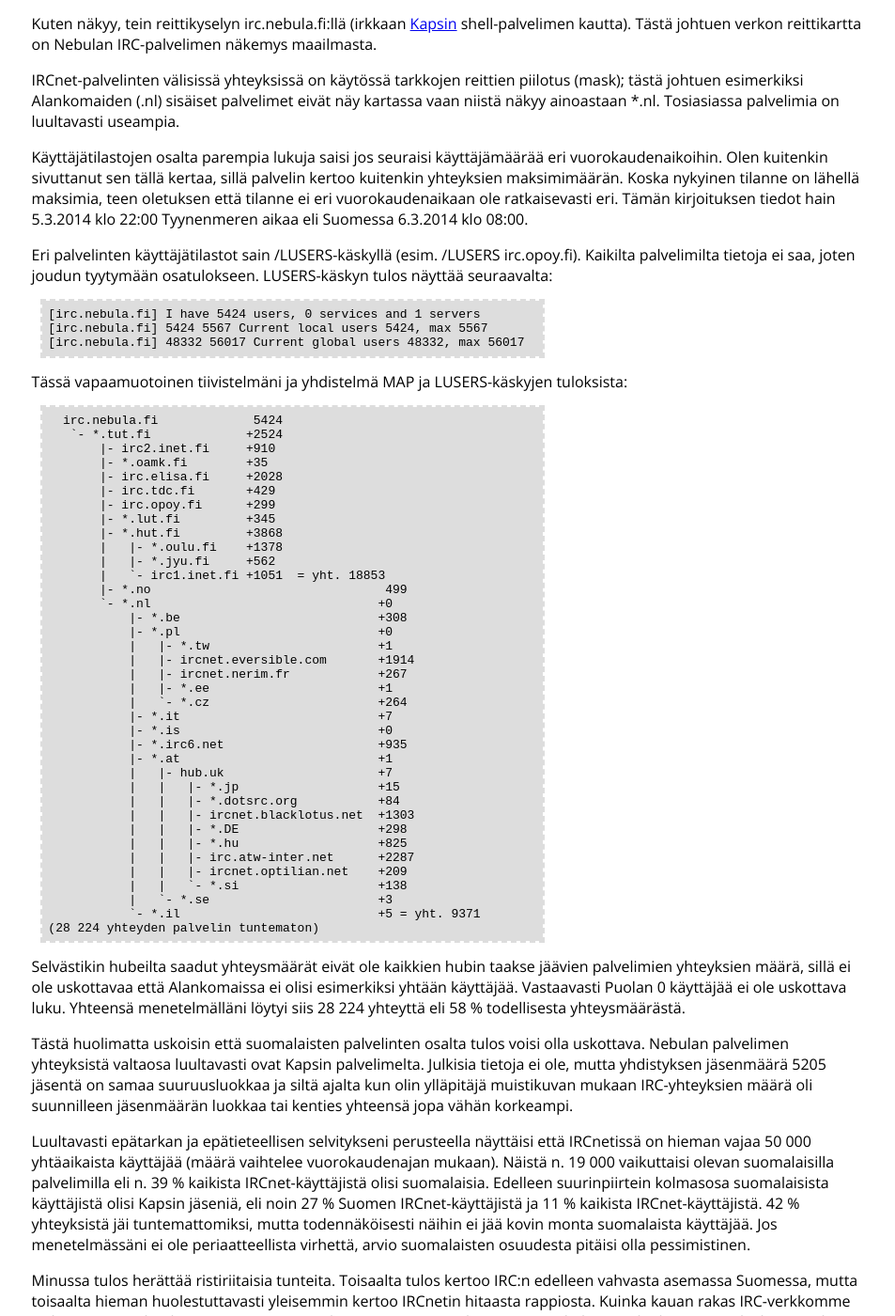
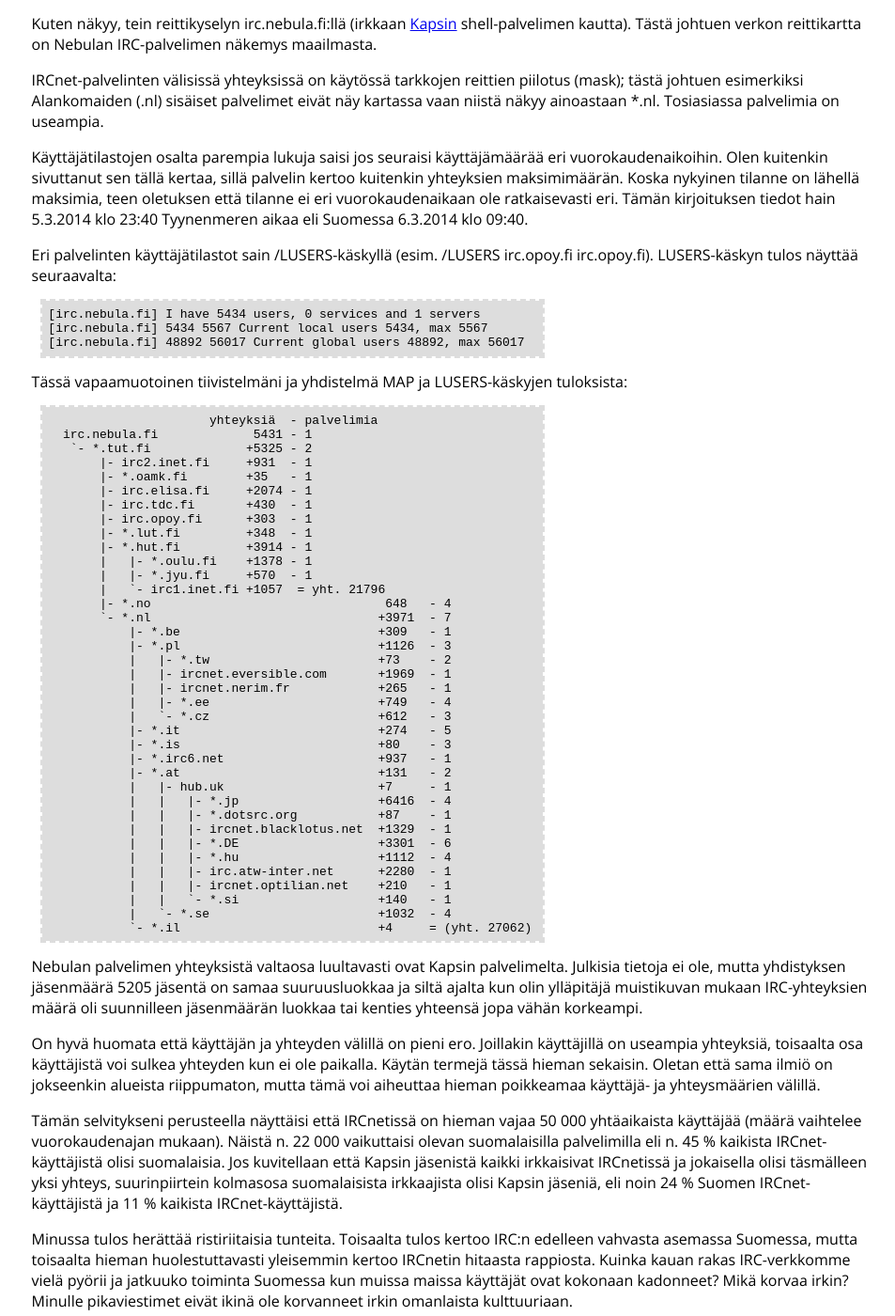
Before and after one commit to joneskoo/joneskoo.yx.fi, a Jekyll site: the page built from blog/_posts/2014-03-05-ircnet-tilastoja.markdown, in a window 1280 px wide and 1400 px high, scrolled down 1507 px. Shown: the whole window at 94% size, without its empty margins (165-1118 px from the left). Built offline with Jekyll 4.4.1, drawn with Linux system fonts in a browser that asks for light colours; Markdown is read by kramdown in place of the engine named in the settings; some of the changed text lies outside the part shown.

Commit message:
Päivitetty tuloksia

```diff
--- a/blog/_posts/2014-03-05-ircnet-tilastoja.markdown
+++ b/blog/_posts/2014-03-05-ircnet-tilastoja.markdown
@@ -7,7 +7,7 @@
 excerpt: |-
   Tein pikaisen katsauksen IRCnet-verkon hetkellisiin käyttäjämääriin ja
   erityisesti verkon suomalaisten käyttäjien osuuteen. Tutkimukseni
-  perusteella näyttäisi että jopa 39&nbsp;% IRCnetin käyttäjistä voisi
+  perusteella näyttäisi että jopa 45&nbsp;% IRCnetin käyttäjistä voisi
   olla suomalaisia. Irkin tulevaisuus herättää kysymyksiä.
 ---
 
@@ -68,88 +68,87 @@
 shell-palvelimen kautta). Tästä johtuen verkon reittikartta on Nebulan
 IRC-palvelimen näkemys maailmasta.
 
-IRCnet-palvelinten välisissä yhteyksissä on käytössä tarkkojen reittien piilotus (mask); tästä johtuen esimerkiksi Alankomaiden (.nl) sisäiset palvelimet eivät näy kartassa vaan niistä näkyy ainoastaan *.nl. Tosiasiassa palvelimia on luultavasti useampia.
+IRCnet-palvelinten välisissä yhteyksissä on käytössä tarkkojen reittien piilotus (mask); tästä johtuen esimerkiksi Alankomaiden (.nl) sisäiset palvelimet eivät näy kartassa vaan niistä näkyy ainoastaan *.nl. Tosiasiassa palvelimia on useampia.
 
 Käyttäjätilastojen osalta parempia lukuja saisi jos seuraisi käyttäjämäärää eri
 vuorokaudenaikoihin. Olen kuitenkin sivuttanut sen tällä kertaa, sillä palvelin
 kertoo kuitenkin yhteyksien maksimimäärän. Koska nykyinen tilanne on lähellä
 maksimia, teen oletuksen että tilanne ei eri vuorokaudenaikaan ole
-ratkaisevasti eri. Tämän kirjoituksen tiedot hain 5.3.2014 klo 22:00
-Tyynenmeren aikaa eli Suomessa 6.3.2014 klo 08:00.
+ratkaisevasti eri. Tämän kirjoituksen tiedot hain 5.3.2014 klo 23:40
+Tyynenmeren aikaa eli Suomessa 6.3.2014 klo 09:40.
 
 Eri palvelinten käyttäjätilastot sain /LUSERS-käskyllä (esim. /LUSERS
-irc.opoy.fi). Kaikilta palvelimilta tietoja ei saa, joten joudun tyytymään
-osatulokseen. LUSERS-käskyn tulos näyttää seuraavalta:
+irc.opoy.fi irc.opoy.fi). LUSERS-käskyn tulos näyttää seuraavalta:
 
 <pre>
-[irc.nebula.fi] I have 5424 users, 0 services and 1 servers
-[irc.nebula.fi] 5424 5567 Current local users 5424, max 5567
-[irc.nebula.fi] 48332 56017 Current global users 48332, max 56017
+[irc.nebula.fi] I have 5434 users, 0 services and 1 servers
+[irc.nebula.fi] 5434 5567 Current local users 5434, max 5567
+[irc.nebula.fi] 48892 56017 Current global users 48892, max 56017
 </pre>
 
 Tässä vapaamuotoinen tiivistelmäni ja yhdistelmä MAP ja LUSERS-käskyjen
 tuloksista:
 
 <pre>
-  irc.nebula.fi             5424
-   `- *.tut.fi             +2524
-       |- irc2.inet.fi     +910
-       |- *.oamk.fi        +35
-       |- irc.elisa.fi     +2028
-       |- irc.tdc.fi       +429
-       |- irc.opoy.fi      +299
-       |- *.lut.fi         +345
-       |- *.hut.fi         +3868
-       |   |- *.oulu.fi    +1378
-       |   |- *.jyu.fi     +562
-       |   `- irc1.inet.fi +1051  = yht. 18853
-       |- *.no                                499
-       `- *.nl                               +0
-           |- *.be                           +308
-           |- *.pl                           +0
-           |   |- *.tw                       +1
-           |   |- ircnet.eversible.com       +1914
-           |   |- ircnet.nerim.fr            +267
-           |   |- *.ee                       +1
-           |   `- *.cz                       +264
-           |- *.it                           +7
-           |- *.is                           +0
-           |- *.irc6.net                     +935
-           |- *.at                           +1
-           |   |- hub.uk                     +7
-           |   |   |- *.jp                   +15
-           |   |   |- *.dotsrc.org           +84
-           |   |   |- ircnet.blacklotus.net  +1303
-           |   |   |- *.DE                   +298
-           |   |   |- *.hu                   +825
-           |   |   |- irc.atw-inter.net      +2287
-           |   |   |- ircnet.optilian.net    +209
-           |   |   `- *.si                   +138
-           |   `- *.se                       +3
-           `- *.il                           +5 = yht. 9371
-(28 224 yhteyden palvelin tuntematon)
+                      yhteyksiä  - palvelimia
+  irc.nebula.fi             5431 - 1
+   `- *.tut.fi             +5325 - 2
+       |- irc2.inet.fi     +931  - 1
+       |- *.oamk.fi        +35   - 1
+       |- irc.elisa.fi     +2074 - 1
+       |- irc.tdc.fi       +430  - 1
+       |- irc.opoy.fi      +303  - 1
+       |- *.lut.fi         +348  - 1
+       |- *.hut.fi         +3914 - 1
+       |   |- *.oulu.fi    +1378 - 1
+       |   |- *.jyu.fi     +570  - 1
+       |   `- irc1.inet.fi +1057  = yht. 21796
+       |- *.no                                648   - 4
+       `- *.nl                               +3971  - 7
+           |- *.be                           +309   - 1
+           |- *.pl                           +1126  - 3
+           |   |- *.tw                       +73    - 2
+           |   |- ircnet.eversible.com       +1969  - 1
+           |   |- ircnet.nerim.fr            +265   - 1
+           |   |- *.ee                       +749   - 4
+           |   `- *.cz                       +612   - 3
+           |- *.it                           +274   - 5
+           |- *.is                           +80    - 3
+           |- *.irc6.net                     +937   - 1
+           |- *.at                           +131   - 2
+           |   |- hub.uk                     +7     - 1
+           |   |   |- *.jp                   +6416  - 4
+           |   |   |- *.dotsrc.org           +87    - 1
+           |   |   |- ircnet.blacklotus.net  +1329  - 1
+           |   |   |- *.DE                   +3301  - 6
+           |   |   |- *.hu                   +1112  - 4
+           |   |   |- irc.atw-inter.net      +2280  - 1
+           |   |   |- ircnet.optilian.net    +210   - 1
+           |   |   `- *.si                   +140   - 1
+           |   `- *.se                       +1032  - 4
+           `- *.il                           +4     = (yht. 27062)
 </pre>
 
-Selvästikin hubeilta saadut yhteysmäärät eivät ole kaikkien hubin taakse
-jäävien palvelimien yhteyksien määrä, sillä ei ole uskottavaa että Alankomaissa
-ei olisi esimerkiksi yhtään käyttäjää. Vastaavasti Puolan 0 käyttäjää ei ole
-uskottava luku. Yhteensä menetelmälläni löytyi siis 28&nbsp;224 yhteyttä eli 58&nbsp;% todellisesta yhteysmäärästä.
+Nebulan palvelimen yhteyksistä valtaosa luultavasti ovat Kapsin palvelimelta.
+Julkisia tietoja ei ole, mutta yhdistyksen jäsenmäärä 5205 jäsentä on samaa
+suuruusluokkaa ja siltä ajalta kun olin ylläpitäjä muistikuvan mukaan
+IRC-yhteyksien määrä oli suunnilleen jäsenmäärän luokkaa tai kenties yhteensä
+jopa vähän korkeampi.
 
-Tästä huolimatta uskoisin että suomalaisten palvelinten osalta tulos voisi olla
-uskottava. Nebulan palvelimen yhteyksistä valtaosa luultavasti ovat Kapsin
-palvelimelta. Julkisia tietoja ei ole, mutta yhdistyksen jäsenmäärä 5205
-jäsentä on samaa suuruusluokkaa ja siltä ajalta kun olin ylläpitäjä muistikuvan mukaan IRC-yhteyksien määrä oli suunnilleen jäsenmäärän luokkaa tai kenties yhteensä jopa vähän korkeampi.
+On hyvä huomata että käyttäjän ja yhteyden välillä on pieni ero. Joillakin
+käyttäjillä on useampia yhteyksiä, toisaalta osa käyttäjistä voi sulkea
+yhteyden kun ei ole paikalla. Käytän termejä tässä hieman sekaisin. Oletan että
+sama ilmiö on jokseenkin alueista riippumaton, mutta tämä voi aiheuttaa hieman
+poikkeamaa käyttäjä- ja yhteysmäärien välillä.
 
-Luultavasti epätarkan ja epätieteellisen selvitykseni perusteella näyttäisi
-että IRCnetissä on hieman vajaa 50&nbsp;000 yhtäaikaista käyttäjää (määrä
-vaihtelee vuorokaudenajan mukaan). Näistä n. 19&nbsp;000 vaikuttaisi olevan
-suomalaisilla palvelimilla eli n. 39&nbsp;% kaikista IRCnet-käyttäjistä olisi
-suomalaisia. Edelleen suurinpiirtein kolmasosa suomalaisista käyttäjistä olisi
-Kapsin jäseniä, eli noin 27&nbsp;% Suomen IRCnet-käyttäjistä ja 11&nbsp;%
-kaikista IRCnet-käyttäjistä. 42&nbsp;% yhteyksistä jäi tuntemattomiksi, mutta
-todennäköisesti näihin ei jää kovin monta suomalaista käyttäjää. Jos
-menetelmässäni ei ole periaatteellista virhettä, arvio suomalaisten osuudesta
-pitäisi olla pessimistinen.
+Tämän selvitykseni perusteella näyttäisi että IRCnetissä on hieman vajaa
+50&nbsp;000 yhtäaikaista käyttäjää (määrä vaihtelee vuorokaudenajan mukaan).
+Näistä n. 22&nbsp;000 vaikuttaisi olevan suomalaisilla palvelimilla eli n.
+45&nbsp;% kaikista IRCnet-käyttäjistä olisi suomalaisia. Jos kuvitellaan että
+Kapsin jäsenistä kaikki irkkaisivat IRCnetissä ja jokaisella olisi täsmälleen
+yksi yhteys, suurinpiirtein kolmasosa suomalaisista irkkaajista olisi Kapsin
+jäseniä, eli noin 24&nbsp;% Suomen IRCnet-käyttäjistä ja 11&nbsp;% kaikista
+IRCnet-käyttäjistä.
 
 Minussa tulos herättää ristiriitaisia tunteita. Toisaalta tulos kertoo IRC:n
 edelleen vahvasta asemassa Suomessa, mutta toisaalta hieman huolestuttavasti
@@ -160,6 +159,11 @@
 
 Irkkailemisiin. Kuulen mielelläni kommentteja irkissä tai sähköpostitse (osoite sivun ylänurkassa).
 
+**Päivitys 1. Lisätty kommentti erosta yhteyksien ja käyttäjien välillä.**
+
+**Päivitys 2. Vaihdettu LUSERS käskyn syntaksia; laskee oikein useiden hubin
+kautta löytyvät yhteydet.**
+
 -- Joonas Kuorilehto (joneskoo), Kaliforniassa 5.3.2014.
 
 [kapsi]: http://www.kapsi.fi/ (Kapsi Internet-käyttäjät ry)
```
